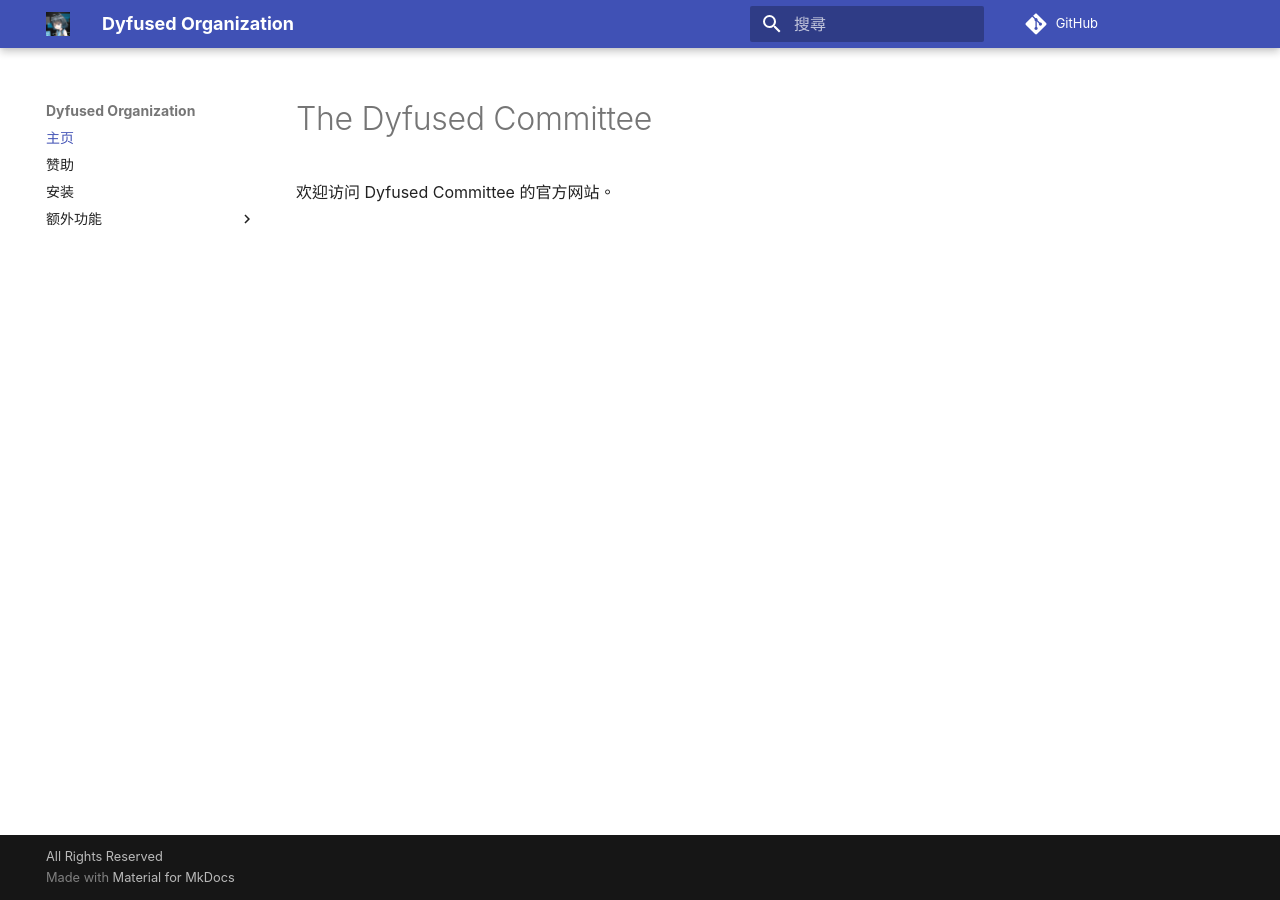
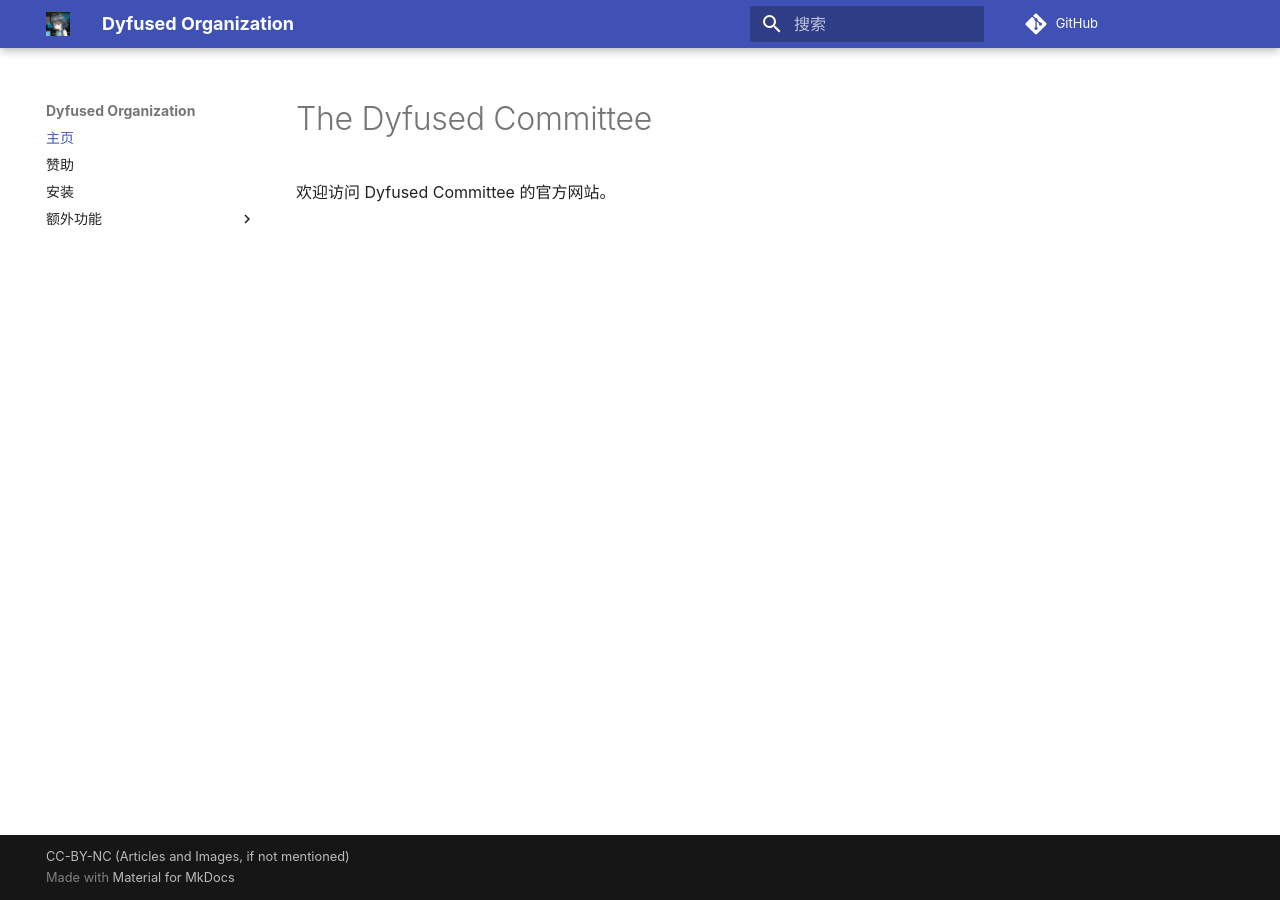
Before and after one commit to Dyfused/dyfused.github.io, an MkDocs documentation site: the page built from docs/index.md, in a window 1280 px wide. Built offline with MkDocs 1.6.1 and Material for MkDocs 9.7.7, drawn with Linux system fonts in a browser that asks for light colours; some web fonts are replaced; comment, search, counter and statistics services are not loaded.

Commit message:
updated fonts and credits

```diff
--- a/docs/stylesheets/extra.css
+++ b/docs/stylesheets/extra.css
@@ -1,8 +1,10 @@
 @font-face {
-    font-family: "Source Han Sans";
-    src: url("fonts/SourceHanSansSC-Regular.otf") format("opentype");
+    font-family: "SarasaMonoSC";
+    src: url("fonts/SarasaMonoSC-Regular.ttf") format("truetype");
 }
 
 :root {
-    --md-text-font: "Source Han Sans";
+    /* --md-text-font: "Taipei Sans"; */
+    --md-text-font: "SarasaMonoSC";
+    --md-code-font: "SarasaMonoSC";
 }
--- a/mkdocs.yml
+++ b/mkdocs.yml
@@ -4,7 +4,7 @@
     scheme: default
     primary: indigo
     accent: indigo
-  language: zh-Hant
+  language: zh
   logo: assets/logo.jpg
   font: false
   features:
@@ -36,4 +36,4 @@
 
 site_description: Official Site of Dyfused Committee
 site_author: Dyfused Committee
-copyright: All Rights Reserved
+copyright: CC-BY-NC (Articles and Images, if not mentioned)
```
Also changed, not shown: 1 other file.
